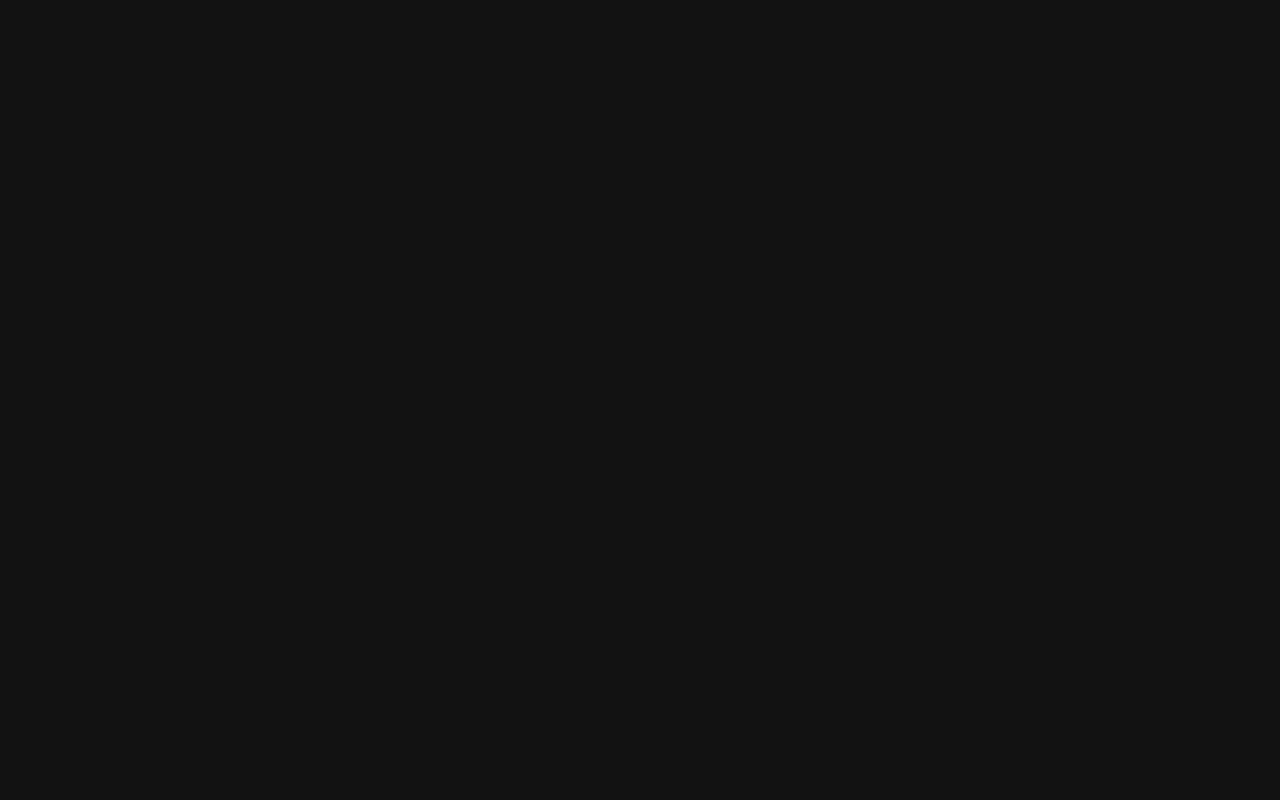
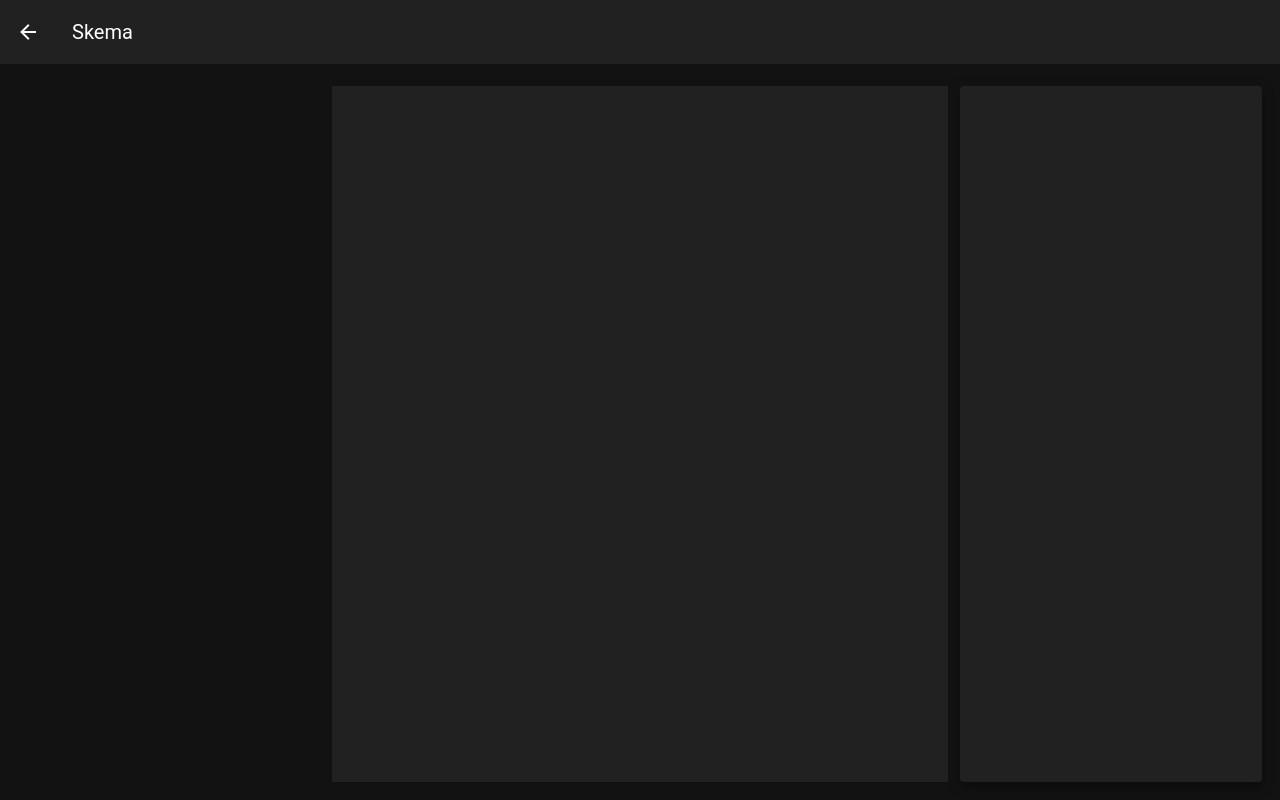
Before and after one commit to Jens497/Rollespilskema-Frontend, a Vue app: page /sheets/1 in a window 1280 px wide. Before the commit this address had no page. Built offline with nearby package versions, Linux system fonts and the light colour scheme.

Commit message:
Set up basics of sheet viewer

```diff
--- a/src/components/HelloWorld.vue
+++ b/src/components/HelloWorld.vue
@@ -3,9 +3,13 @@
     <v-responsive class="align-center text-center fill-height">
       <v-img height="300" src="@/assets/logo.svg" />
 
-      <div class="text-body-2 font-weight-light mb-n1">Welcome to</div>
+      <div class="text-body-2 font-weight-light mb-n1">
+        Welcome to
+      </div>
 
-      <h1 class="text-h2 font-weight-bold">Vuetify</h1>
+      <h1 class="text-h2 font-weight-bold">
+        Vuetify
+      </h1>
 
       <div class="py-14" />
 
@@ -17,11 +21,23 @@
             Link to Editor page
           </v-btn>
         </v-col>
+        <v-col cols="auto">
+          <v-btn min-width="164" variant="text" @click="$router.push({ name: 'SheetViewer', params: { sheetId: 'test' } })">
+            <v-icon icon="mdi-link-variant" size="large" start />
+
+            Link to SheetViewer page
+          </v-btn>
+        </v-col>
       </v-row>
       <v-row class="d-flex align-center justify-center">
         <v-col cols="auto">
-          <v-btn href="https://vuetifyjs.com/components/all/" min-width="164" rel="noopener noreferrer" target="_blank"
-            variant="text">
+          <v-btn
+            href="https://vuetifyjs.com/components/all/"
+            min-width="164"
+            rel="noopener noreferrer"
+            target="_blank"
+            variant="text"
+          >
             <v-icon icon="mdi-view-dashboard" size="large" start />
 
             Components
@@ -29,8 +45,15 @@
         </v-col>
 
         <v-col cols="auto">
-          <v-btn color="primary" href="https://vuetifyjs.com/introduction/why-vuetify/#feature-guides" min-width="228"
-            rel="noopener noreferrer" size="x-large" target="_blank" variant="flat">
+          <v-btn
+            color="primary"
+            href="https://vuetifyjs.com/introduction/why-vuetify/#feature-guides"
+            min-width="228"
+            rel="noopener noreferrer"
+            size="x-large"
+            target="_blank"
+            variant="flat"
+          >
             <v-icon icon="mdi-speedometer" size="large" start />
 
             Get Started
@@ -38,8 +61,13 @@
         </v-col>
 
         <v-col cols="auto">
-          <v-btn href="https://community.vuetifyjs.com/" min-width="164" rel="noopener noreferrer" target="_blank"
-            variant="text">
+          <v-btn
+            href="https://community.vuetifyjs.com/"
+            min-width="164"
+            rel="noopener noreferrer"
+            target="_blank"
+            variant="text"
+          >
             <v-icon icon="mdi-account-group" size="large" start />
 
             Community
--- /dev/null
+++ b/src/components/sheetViewer/Sheet.vue
@@ -0,0 +1,31 @@
+<template>
+  <VSheet class="sheet-container">
+    <SheetComponentWrapper
+      v-for="(component, componentId) in sheetStore.sheet"
+      :key="componentId"
+      class="sheet-component"
+      :component="component"
+      :test="false"
+    />
+  </VSheet>
+</template>
+
+<script lang=ts setup>
+  import SheetComponentWrapper from '@/components/sheetComponents/SheetComponentWrapper.vue';
+  import { useSheetStore } from '@/store/sheet';
+
+  const sheetStore = useSheetStore()
+</script>
+
+<style scoped>
+  .sheet-container {
+    position: relative;
+    overflow: auto;
+    height: 100%;
+    width: 100%;
+  }
+
+  .sheet-component {
+    position: absolute;
+  }
+</style>
--- a/src/i18n/da-DK.ts
+++ b/src/i18n/da-DK.ts
@@ -60,7 +60,10 @@ const translations = {
     },
     "templateEditor": {
       "title": "Skabelon"
-    }
+    },
+    "sheetViewer": {
+      "title": "Skema"
+    },
   },
   "Properties": components,
 } as const
--- a/src/router/index.ts
+++ b/src/router/index.ts
@@ -25,9 +25,16 @@ const routes: RouteRecordRaw[] = [
         path: 'templates/editor/:templateId?',
         name: 'TemplateEditor',
         props: true,
-        meta: { appBar: {title: 'view.templateEditor.title'}},
+        meta: { appBar: { title: 'view.templateEditor.title' } },
         component: () => import('@/views/TemplateEditor.vue')
-      }
+      },
+      {
+        path: 'sheets/:sheetId?',
+        name: 'SheetViewer',
+        props: true,
+        meta: { appBar: { title: 'view.sheetViewer.title' } },
+        component: () => import('@/views/SheetViewer.vue')
+      },
     ],
   },
 ]
--- /dev/null
+++ b/src/store/sheet.ts
@@ -0,0 +1,15 @@
+import { componentTypesToModels, COMPONENT_TYPES, SheetComponent } from "@/common/sheetComponentDefinitions";
+import { defineStore } from "pinia";
+import { type State as TemplateEditorState } from "@/store/templateEditor"
+
+interface State {
+  sheet: Record<string, SheetComponent>
+}
+
+export const useSheetStore = defineStore('sheet', {
+  state: (): State => ({
+    sheet: {},
+  }),
+  getters: {
+  },
+})
--- /dev/null
+++ b/src/views/SheetViewer.vue
@@ -0,0 +1,30 @@
+<template>
+  <v-container class="fill-height w-100" style="max-width: none;">
+    <v-row dense class="fill-height w-100 ">
+      <v-col cols="4" :md="4" :lg="3" />
+      <v-col cols="4" :md="4" :lg="6">
+        <VSheet class="sheet-view-item">
+          <Sheet />
+        </VSheet>
+      </v-col>
+      <v-col cols="4" :md="4" :lg="3">
+        <VSheet class="sheet-view-item" rounded :elevation="8">
+          <!-- sidebar component -->
+        </VSheet>
+      </v-col>
+    </v-row>
+  </v-container>
+</template>
+
+<script setup lang="ts">
+  import Sheet from "@/components/sheetViewer/Sheet.vue"
+</script>
+
+<style scoped>
+  .sheet-view-item {
+    flex: 1;
+    overflow-y: clip;
+    margin: 2px;
+    height: 100%;
+  }
+</style>
```
